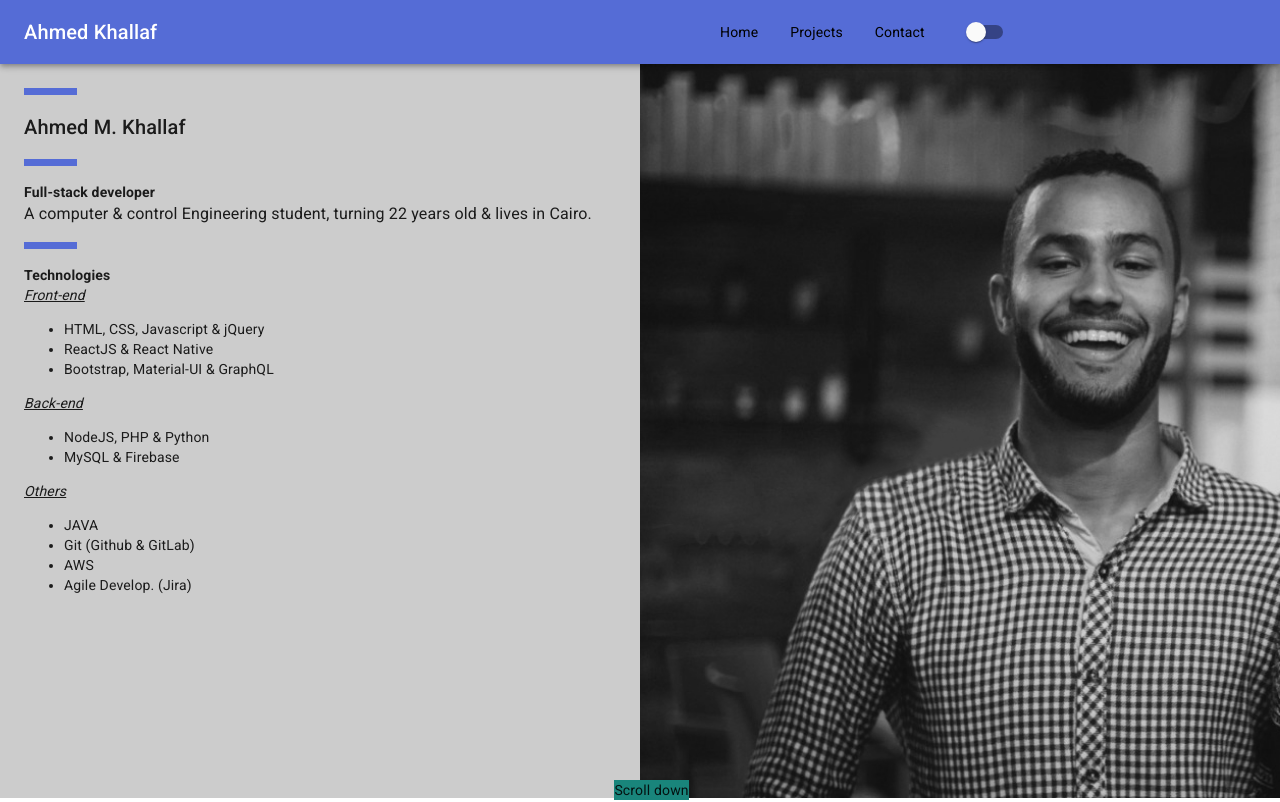
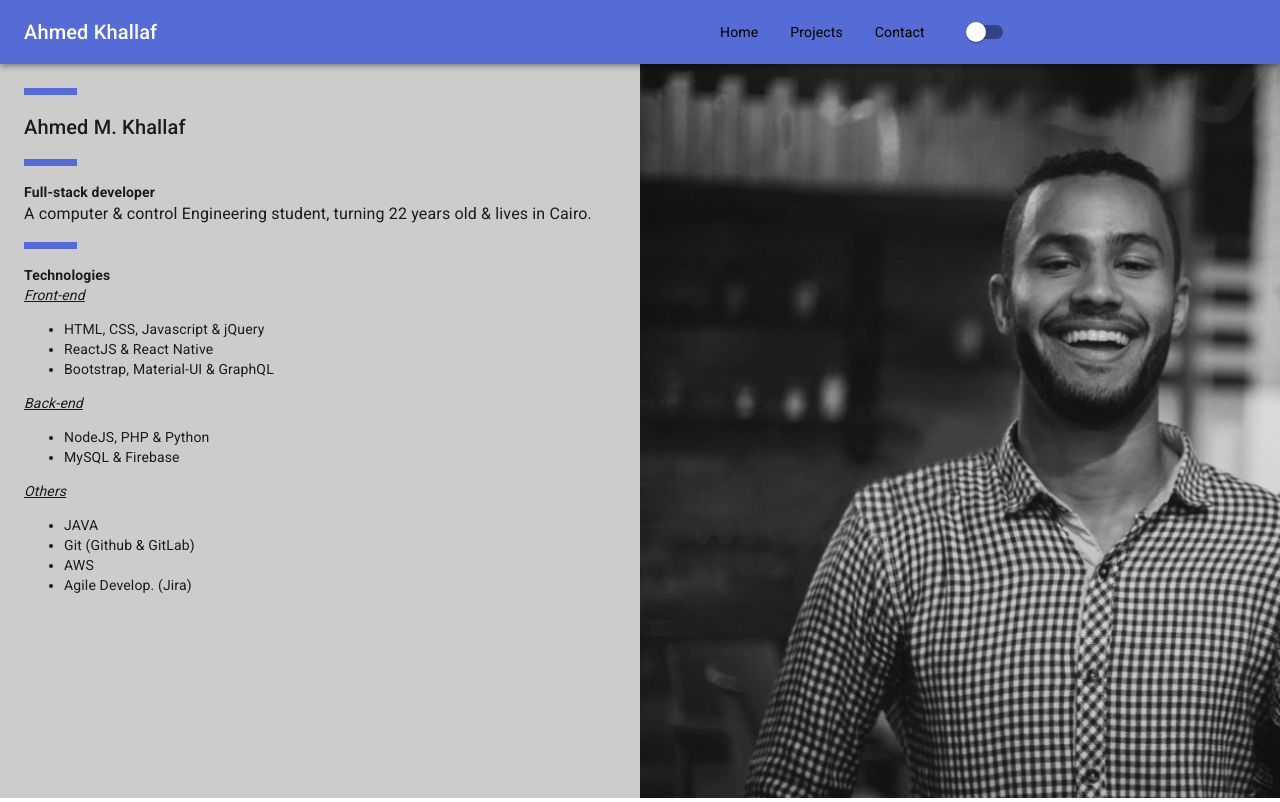
Before and after one commit to AhmeeedMostafa/portfolio-task, a Next.js app: page / in a window 1280 px wide. Shown: the top 802 px of the page. Built offline with nearby package versions, Linux system fonts and the light colour scheme.

Commit message:
Removing un-necessary code

```diff
--- a/pages/_app.js
+++ b/pages/_app.js
@@ -1,4 +1,4 @@
-import React, { useState } from 'react';
+import React from 'react';
 import PropTypes from 'prop-types';
 import Head from 'next/head';
 import CssBaseline from '@material-ui/core/CssBaseline';
--- a/src/components/About/ScrollDownMark.js
+++ /dev/null
@@ -1,35 +0,0 @@
-import React from 'react'
-import PropTypes from 'prop-types'
-
-import { withStyles } from '@material-ui/core';
-
-const styles = ((theme) => ({
-  root: {
-    position: 'absolute',
-    bottom: 0,
-    left: '48vw',
-    backgroundColor: theme.palette.secondary.main,
-    '&::after': {
-      border: 'solid black',
-      borderWidth: '0 3px 3px 0',
-      display: 'inline-block',
-      padding: 3,
-      transform: 'rotate(45deg)',
-      '-webkit-transform': 'rotate(45deg)',
-    }
-  },
-}));
-
-const ScrollDownMark = ({ classes }) => {
-    return (
-        <div className={classes.root}>
-            Scroll down
-        </div>
-    )
-}
-
-ScrollDownMark.propTypes = {
-  classes: PropTypes.object.isRequired,
-}
-
-export default withStyles(styles)(ScrollDownMark);
--- a/src/components/About/index.js
+++ b/src/components/About/index.js
@@ -1,19 +1,12 @@
 import React from 'react';
-import PropTypes from 'prop-types';
 
-import { withStyles, Grid } from '@material-ui/core';
+import { Grid } from '@material-ui/core';
 
 import Details from './Details';
 import Picture from './Picture';
-import ScrollDownMark from './ScrollDownMark';
 
-const styles = ((theme) => ({
-
-}));
-
-const AboutSection = ({ classes }) => {
+const AboutSection = () => {
   return (
-    <React.Fragment>
       <Grid container alignItems="center" justify="center" spacing={0}>
           <Grid item xs={6}>
             <Details />
@@ -22,13 +15,7 @@ const AboutSection = ({ classes }) => {
             <Picture />
           </Grid>
       </Grid>
-      <ScrollDownMark />
-    </React.Fragment>
   )
 }
 
-AboutSection.propTypes = {
-  classes: PropTypes.object.isRequired,
-}
-
-export default withStyles(styles)(AboutSection);
+export default AboutSection;
```
